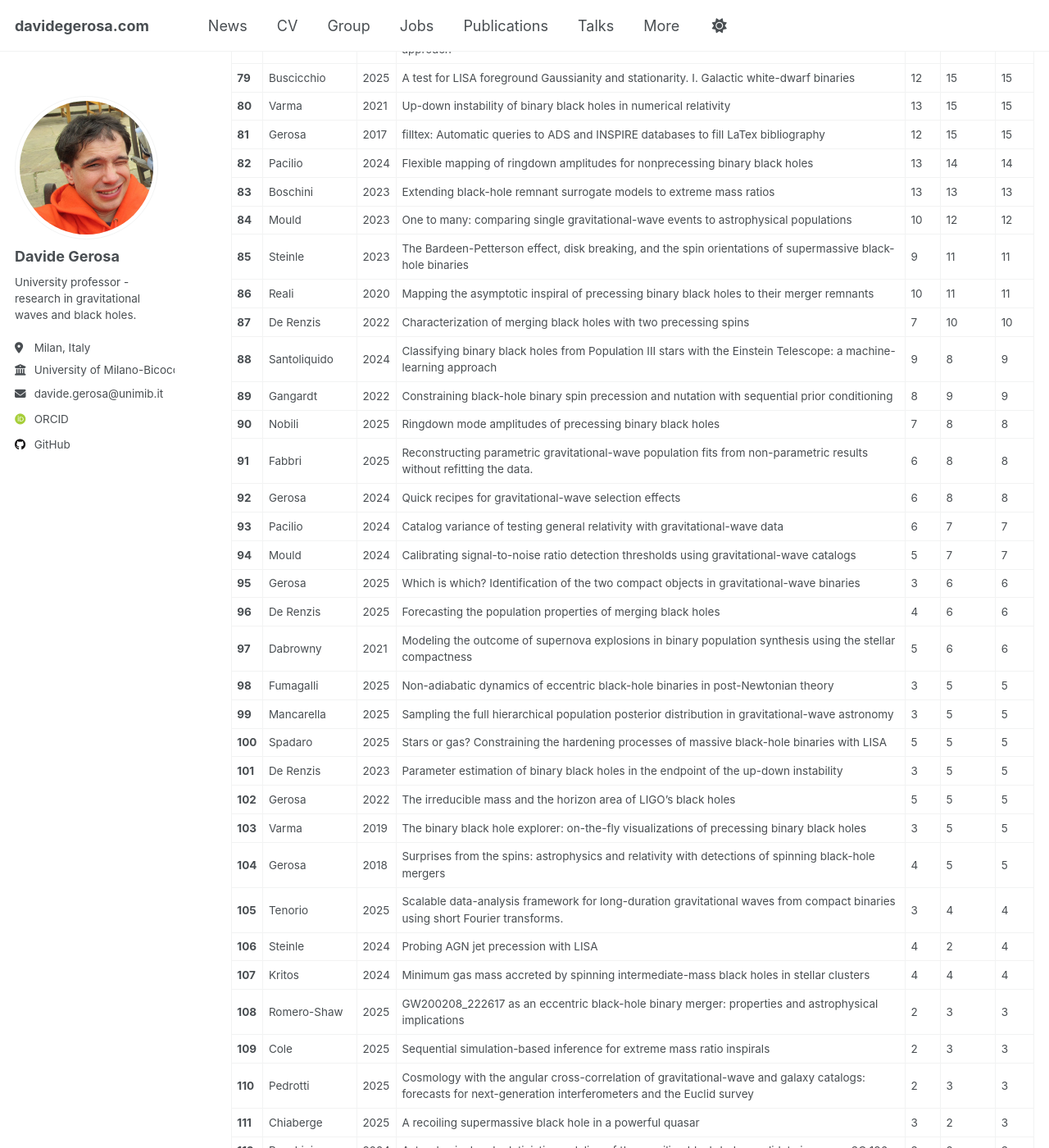
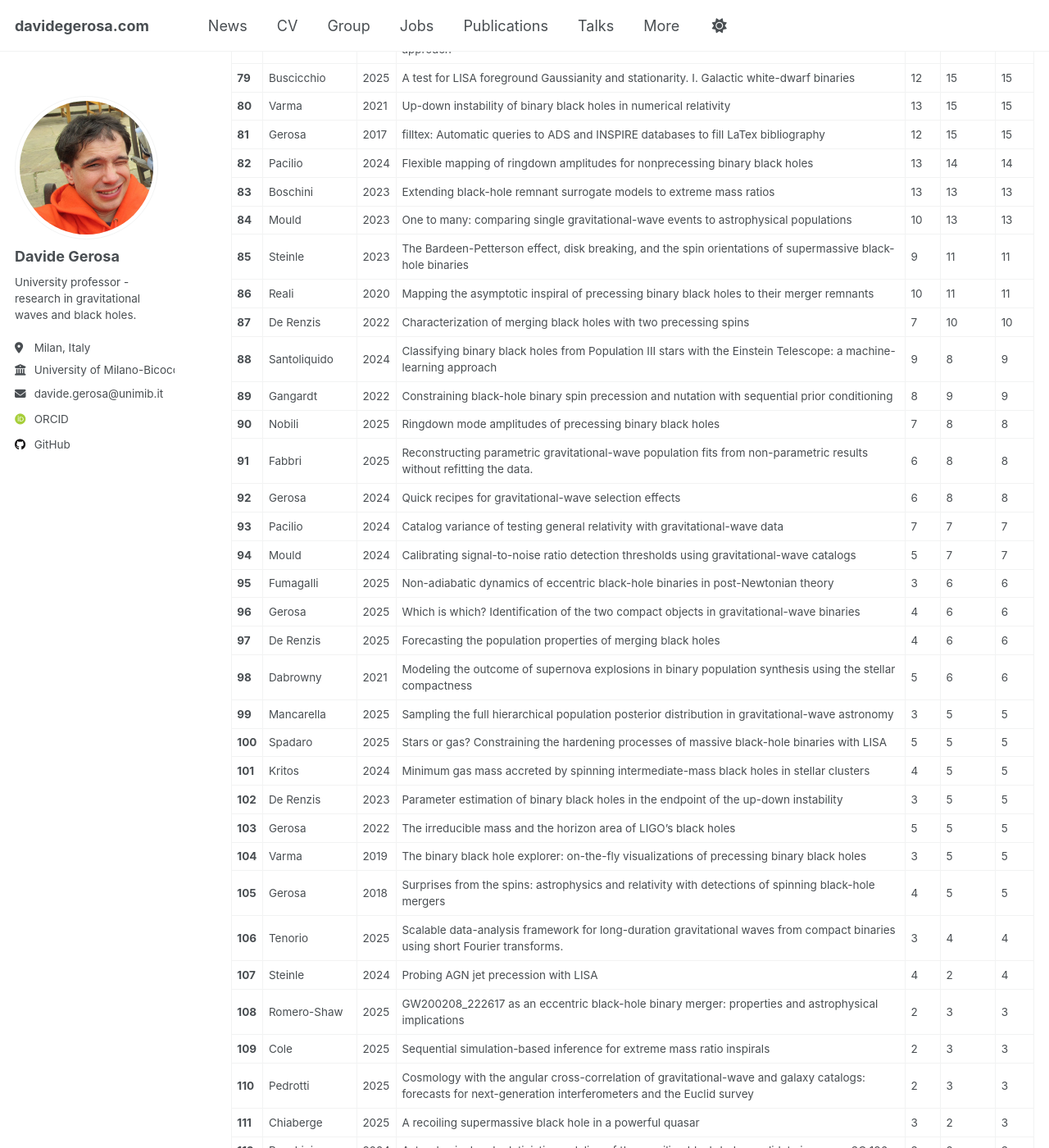
Before and after one commit to dgerosa/website, a Jekyll site: the page built from _pages/citations.md, in a window 1280 px wide and 1400 px high, scrolled down 3669 px. Shown: the whole window at 82% size. Built offline with Jekyll 4.4.1, drawn with Linux system fonts in a browser that asks for light colours; some web fonts are replaced; some of the changed text lies outside the part shown.

Commit message:
updated from dgerosa/cv

```diff
--- a/_pages/_citations.md
+++ b/_pages/_citations.md
@@ -92,7 +92,7 @@
 | **81** | Gerosa | 2017 | filltex: Automatic queries to ADS and INSPIRE databases to fill LaTex bibliography | 12 | 15 | 15 |
 | **82** | Pacilio | 2024 | Flexible mapping of ringdown amplitudes for nonprecessing binary black holes | 13 | 14 | 14 |
 | **83** | Boschini | 2023 | Extending black-hole remnant surrogate models to extreme mass ratios | 13 | 13 | 13 |
-| **84** | Mould | 2023 | One to many: comparing single gravitational-wave events to astrophysical populations | 10 | 12 | 12 |
+| **84** | Mould | 2023 | One to many: comparing single gravitational-wave events to astrophysical populations | 10 | 13 | 13 |
 | **85** | Steinle | 2023 | The Bardeen-Petterson effect, disk breaking, and the spin orientations of supermassive black-hole binaries | 9 | 11 | 11 |
 | **86** | Reali | 2020 | Mapping the asymptotic inspiral of precessing binary black holes to their merger remnants | 10 | 11 | 11 |
 | **87** | De Renzis | 2022 | Characterization of merging black holes with two precessing spins | 7 | 10 | 10 |
@@ -101,21 +101,21 @@
 | **90** | Nobili | 2025 | Ringdown mode amplitudes of precessing binary black holes | 7 | 8 | 8 |
 | **91** | Fabbri | 2025 | Reconstructing parametric gravitational-wave population fits from non-parametric results without refitting the data. | 6 | 8 | 8 |
 | **92** | Gerosa | 2024 | Quick recipes for gravitational-wave selection effects | 6 | 8 | 8 |
-| **93** | Pacilio | 2024 | Catalog variance of testing general relativity with gravitational-wave data | 6 | 7 | 7 |
+| **93** | Pacilio | 2024 | Catalog variance of testing general relativity with gravitational-wave data | 7 | 7 | 7 |
 | **94** | Mould | 2024 | Calibrating signal-to-noise ratio detection thresholds using gravitational-wave catalogs | 5 | 7 | 7 |
-| **95** | Gerosa | 2025 | Which is which? Identification of the two compact objects in gravitational-wave binaries | 3 | 6 | 6 |
-| **96** | De Renzis | 2025 | Forecasting the population properties of merging black holes | 4 | 6 | 6 |
-| **97** | Dabrowny | 2021 | Modeling the outcome of supernova explosions in binary population synthesis using the stellar compactness | 5 | 6 | 6 |
-| **98** | Fumagalli | 2025 | Non-adiabatic dynamics of eccentric black-hole binaries in post-Newtonian theory | 3 | 5 | 5 |
+| **95** | Fumagalli | 2025 | Non-adiabatic dynamics of eccentric black-hole binaries in post-Newtonian theory | 3 | 6 | 6 |
+| **96** | Gerosa | 2025 | Which is which? Identification of the two compact objects in gravitational-wave binaries | 4 | 6 | 6 |
+| **97** | De Renzis | 2025 | Forecasting the population properties of merging black holes | 4 | 6 | 6 |
+| **98** | Dabrowny | 2021 | Modeling the outcome of supernova explosions in binary population synthesis using the stellar compactness | 5 | 6 | 6 |
 | **99** | Mancarella | 2025 | Sampling the full hierarchical population posterior distribution in gravitational-wave astronomy | 3 | 5 | 5 |
 | **100** | Spadaro | 2025 | Stars or gas? Constraining the hardening processes of massive black-hole binaries with LISA | 5 | 5 | 5 |
-| **101** | De Renzis | 2023 | Parameter estimation of binary black holes in the endpoint of the up-down instability | 3 | 5 | 5 |
-| **102** | Gerosa | 2022 | The irreducible mass and the horizon area of LIGO's black holes | 5 | 5 | 5 |
-| **103** | Varma | 2019 | The binary black hole explorer: on-the-fly visualizations of precessing binary black holes | 3 | 5 | 5 |
-| **104** | Gerosa | 2018 | Surprises from the spins: astrophysics and relativity with detections of spinning black-hole mergers | 4 | 5 | 5 |
-| **105** | Tenorio | 2025 | Scalable data-analysis framework for long-duration gravitational waves from compact binaries using short Fourier transforms. | 3 | 4 | 4 |
-| **106** | Steinle | 2024 | Probing AGN jet precession with LISA | 4 | 2 | 4 |
-| **107** | Kritos | 2024 | Minimum gas mass accreted by spinning intermediate-mass black holes in stellar clusters | 4 | 4 | 4 |
+| **101** | Kritos | 2024 | Minimum gas mass accreted by spinning intermediate-mass black holes in stellar clusters | 4 | 5 | 5 |
+| **102** | De Renzis | 2023 | Parameter estimation of binary black holes in the endpoint of the up-down instability | 3 | 5 | 5 |
+| **103** | Gerosa | 2022 | The irreducible mass and the horizon area of LIGO's black holes | 5 | 5 | 5 |
+| **104** | Varma | 2019 | The binary black hole explorer: on-the-fly visualizations of precessing binary black holes | 3 | 5 | 5 |
+| **105** | Gerosa | 2018 | Surprises from the spins: astrophysics and relativity with detections of spinning black-hole mergers | 4 | 5 | 5 |
+| **106** | Tenorio | 2025 | Scalable data-analysis framework for long-duration gravitational waves from compact binaries using short Fourier transforms. | 3 | 4 | 4 |
+| **107** | Steinle | 2024 | Probing AGN jet precession with LISA | 4 | 2 | 4 |
 | **108** | Romero-Shaw | 2025 | GW200208_222617 as an eccentric black-hole binary merger: properties and astrophysical implications | 2 | 3 | 3 |
 | **109** | Cole | 2025 | Sequential simulation-based inference for extreme mass ratio inspirals | 2 | 3 | 3 |
 | **110** | Pedrotti | 2025 | Cosmology with the angular cross-correlation of gravitational-wave and galaxy catalogs: forecasts for next-generation interferometers and the Euclid survey | 2 | 3 | 3 |
@@ -163,22 +163,22 @@
 | A&A | 4 |
 | APJ | 3 |
 | LRR | 2 |
+| Symmetry | 1 |
+| JOSS | 1 |
+| book | 1 |
+| JoPCS | 1 |
+| PhD thesis | 1 |
+| Lincei | 1 |
+| AaSSP | 1 |
+| Moriond | 1 |
+| PRR | 1 |
+| GRG | 1 |
+| SoftwareX | 1 |
+| European Physical Journal C | 1 |
+| iScience | 1 |
 | CURJ | 1 |
-| JOSS | 1 |
-| GRG | 1 |
 | NatAstro | 1 |
-| PhD thesis | 1 |
-| AaSSP | 1 |
-| iScience | 1 |
 | IAU | 1 |
-| book | 1 |
-| Symmetry | 1 |
-| SoftwareX | 1 |
-| Lincei | 1 |
-| Moriond | 1 |
-| European Physical Journal C | 1 |
-| PRR | 1 |
-| JoPCS | 1 |
 
 ## Papers per arXiv category
 
```
Also changed, not shown: other parts of _pages/_citations.md (+18 -18 lines).
